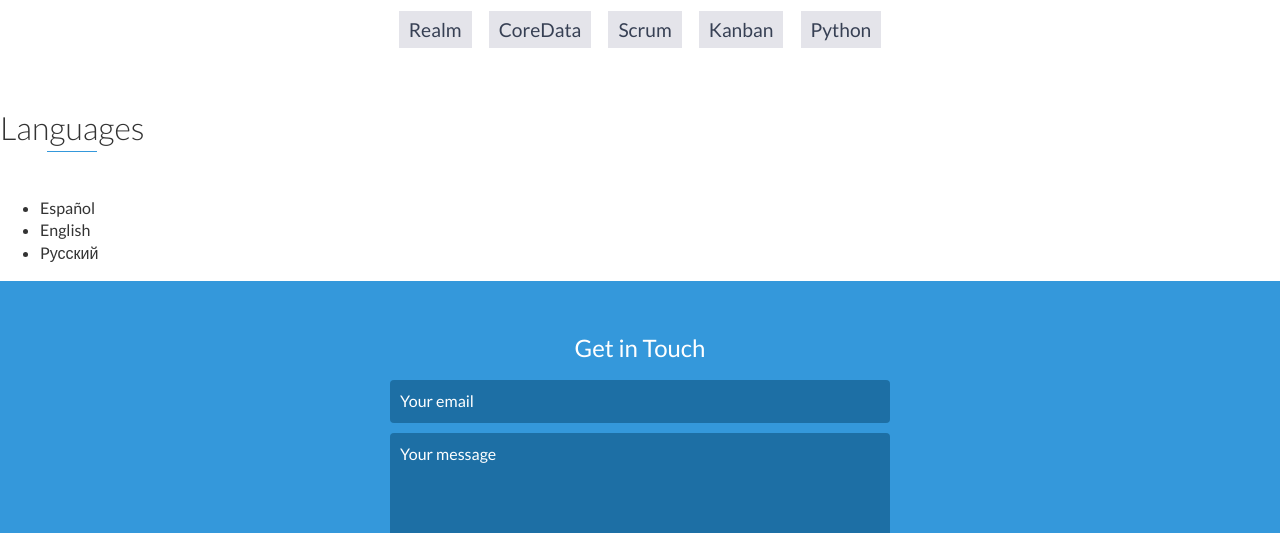
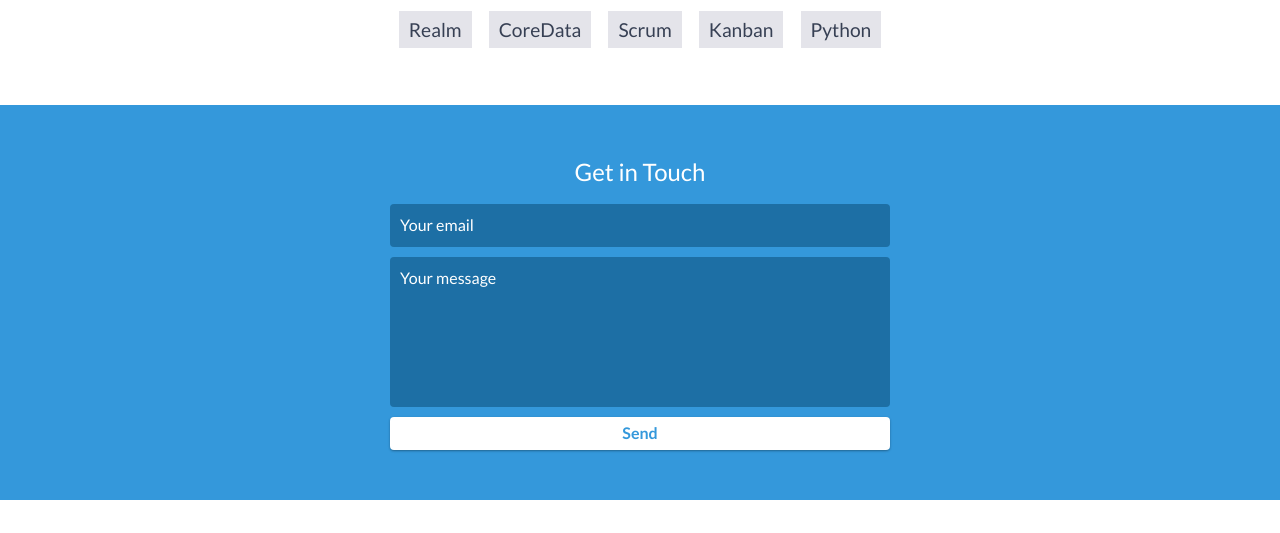
Before and after one commit to MarioArambula10/marioarambula10.github.io, a website: page index.html in a window 1280 px wide. Shown: the part 3564-4097 px from the top of the page. Drawn offline with nearby package versions, Linux system fonts and the light colour scheme.

Commit message:
[REMOVE] Languages Section

```diff
--- a/index.html
+++ b/index.html
@@ -208,16 +208,6 @@
     </div>
     <!-- End #skills -->
 
-    <div id="languages">
-        <h2 class="heading">Languages</h2>
-        <ul>
-        	<li>Español</li>
-        	<li>English</li>
-            <li>Pусский</li>
-        </ul>
-    </div>
-    <!-- End #languages -->
-
     <div id="contact">
         <h2>Get in Touch</h2>
         <div id="contact-form">
```
